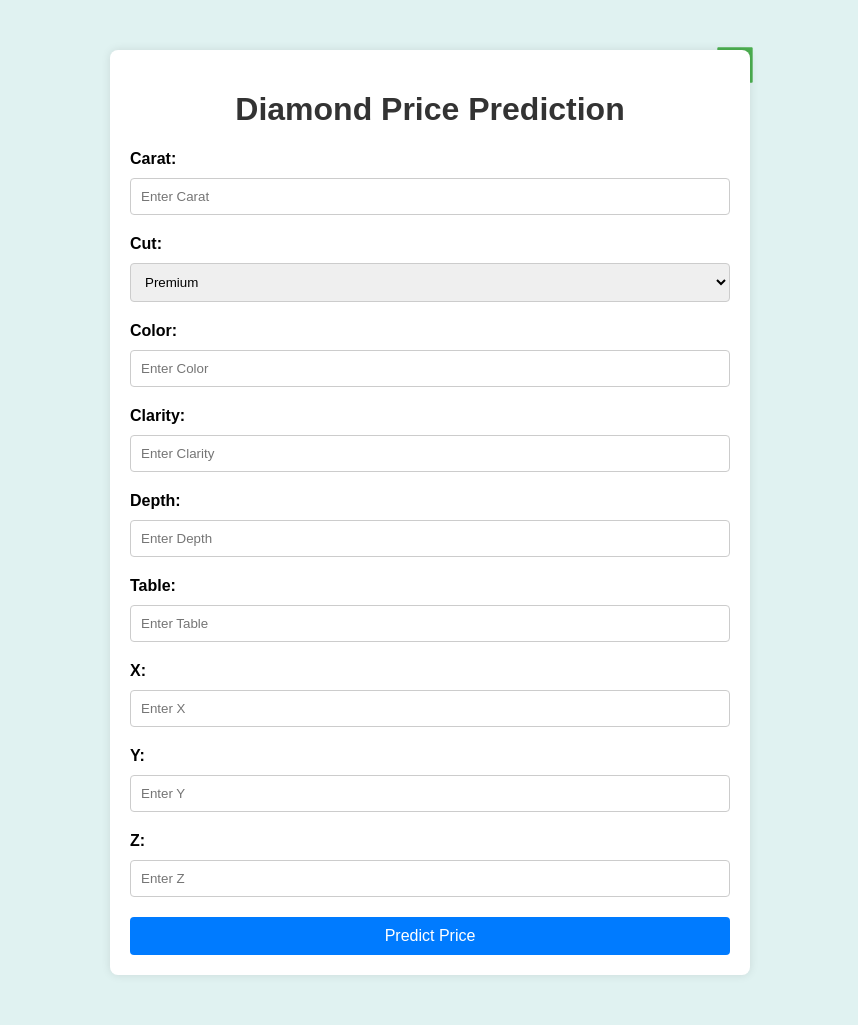
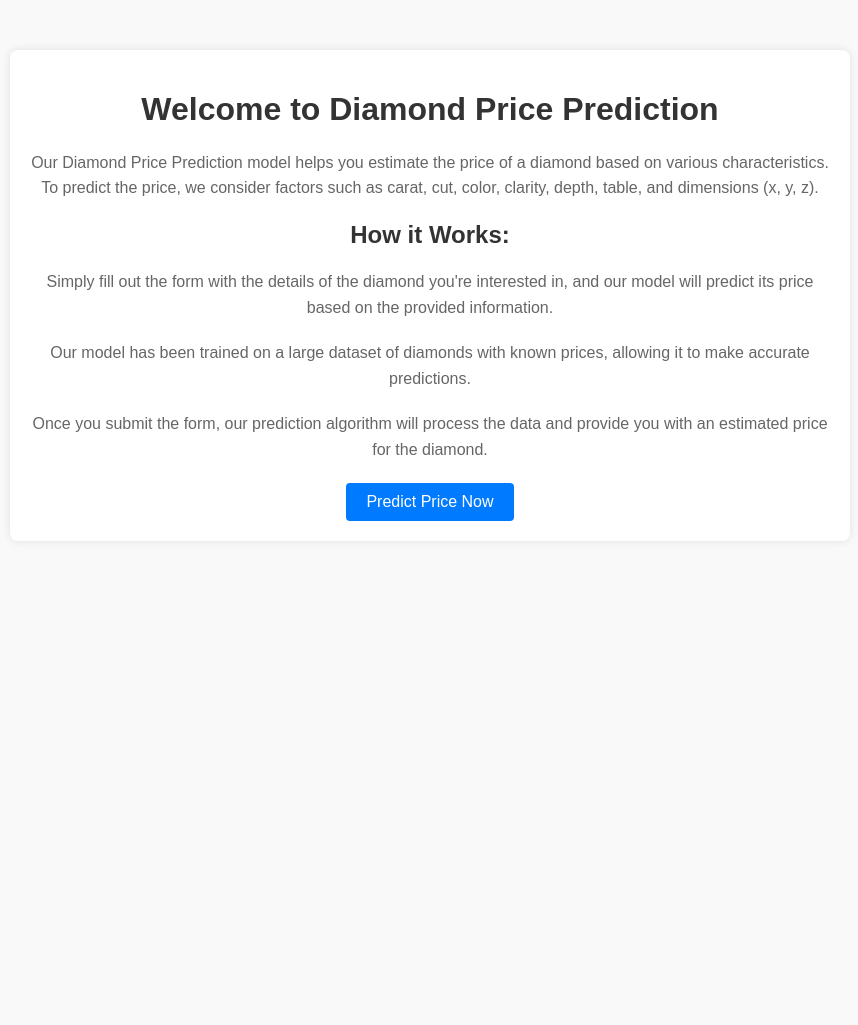
Before and after one commit to Kashi2723/diamond_prediction, a Flask app: page / in a window 1280 px wide. Shown: the whole page, without its empty margins (210-1068 px from the left). After the commit the page ends 521 px from the top, so only its background shows below. Run offline with Flask 3, Linux system fonts and the light colour scheme.

Commit message:
updated the index

```diff
--- a/templates/index.html
+++ b/templates/index.html
@@ -3,152 +3,55 @@
 <head>
     <meta charset="UTF-8">
     <meta name="viewport" content="width=device-width, initial-scale=1.0">
-    <title>Diamond Price Prediction</title>
+    <title>Diamond Price Prediction - Home</title>
     <style>
         body {
             font-family: Arial, sans-serif;
             margin: 0;
             padding: 0;
-            background-color: #e0f2f1; /* Light blue background */
+            background-color: #f9f9f9;
         }
         .container {
-            max-width: 600px;
+            max-width: 800px;
             margin: 50px auto;
             padding: 20px;
             background-color: #fff;
             border-radius: 8px;
             box-shadow: 0 0 10px rgba(0, 0, 0, 0.1);
-            position: relative; /* To position diamond shapes */
+            text-align: center;
         }
-        h1 {
-            text-align: center;
+        h1, h2 {
             color: #333;
         }
-        label {
-            display: block;
-            margin-bottom: 10px;
-            font-weight: bold;
+        p {
+            color: #666;
+            line-height: 1.6;
+            margin-bottom: 20px;
         }
-        input[type="text"], select {
-            width: 100%;
-            padding: 10px;
-            margin-bottom: 20px;
-            border: 1px solid #ccc;
-            border-radius: 4px;
-            box-sizing: border-box;
-        }
-        input[type="submit"] {
-            width: 100%;
-            padding: 10px;
+        button {
+            padding: 10px 20px;
             background-color: #007bff;
             color: #fff;
             border: none;
             border-radius: 4px;
             cursor: pointer;
             font-size: 16px;
+            transition: background-color 0.3s;
         }
-        input[type="submit"]:hover {
+        button:hover {
             background-color: #0056b3;
-        }
-        /* Diamond shape styles */
-        .diamond {
-            position: absolute;
-            top: -10px;
-            right: -10px;
-            width: 50px;
-            height: 50px;
-            background-color: #4caf50;
-            clip-path: polygon(50% 0%, 100% 50%, 50% 100%, 0% 50%);
-            transform: rotate(45deg);
-            z-index: -1; /* Behind the container */
-        }
-        .diamond::after {
-            content: "";
-            position: absolute;
-            top: 50%;
-            left: 50%;
-            width: 20px;
-            height: 20px;
-            background-color: inherit;
-            transform: translate(-50%, -50%) rotate(45deg);
         }
     </style>
 </head>
 <body>
     <div class="container">
-        <div class="diamond"></div> <!-- Diamond shape -->
-        <h1>Diamond Price Prediction</h1>
-        <form id="diamondForm">
-            <label for="carat">Carat:</label>
-            <input type="text" id="carat" name="carat" placeholder="Enter Carat">
-
-            <label for="cut">Cut:</label>
-            <select id="cut" name="cut">
-                <option value="Premium">Premium</option>
-                <option value="Very Good">Very Good</option>
-                <option value="Ideal">Ideal</option>
-                <option value="Good">Good</option>
-                <option value="Fair">Fair</option>
-            </select>
-
-            <label for="color">Color:</label>
-            <input type="text" id="color" name="color" placeholder="Enter Color">
-
-            <label for="clarity">Clarity:</label>
-            <input type="text" id="clarity" name="clarity" placeholder="Enter Clarity">
-
-            <label for="depth">Depth:</label>
-            <input type="text" id="depth" name="depth" placeholder="Enter Depth">
-
-            <label for="table">Table:</label>
-            <input type="text" id="table" name="table" placeholder="Enter Table">
-
-            <label for="x">X:</label>
-            <input type="text" id="x" name="x" placeholder="Enter X">
-
-            <label for="y">Y:</label>
-            <input type="text" id="y" name="y" placeholder="Enter Y">
-
-            <label for="z">Z:</label>
-            <input type="text" id="z" name="z" placeholder="Enter Z">
-
-            <input type="submit" value="Predict Price">
-        </form>
+        <h1>Welcome to Diamond Price Prediction</h1>
+        <p>Our Diamond Price Prediction model helps you estimate the price of a diamond based on various characteristics. To predict the price, we consider factors such as carat, cut, color, clarity, depth, table, and dimensions (x, y, z).</p>
+        <h2>How it Works:</h2>
+        <p>Simply fill out the form with the details of the diamond you're interested in, and our model will predict its price based on the provided information.</p>
+        <p>Our model has been trained on a large dataset of diamonds with known prices, allowing it to make accurate predictions.</p>
+        <p>Once you submit the form, our prediction algorithm will process the data and provide you with an estimated price for the diamond.</p>
+        <button onclick="window.location.href='/predict'">Predict Price Now</button>
     </div>
-
-    <!-- JavaScript for handling form submission and prediction -->
-    <script>
-        document.getElementById('diamondForm').addEventListener('submit', function(event) {
-            event.preventDefault();
-
-            // Collect input values
-            var carat = parseFloat(document.getElementById('carat').value);
-            var cut = document.getElementById('cut').value;
-            var color = document.getElementById('color').value;
-            var clarity = document.getElementById('clarity').value;
-            var depth = parseFloat(document.getElementById('depth').value);
-            var table = parseFloat(document.getElementById('table').value);
-            var x = parseFloat(document.getElementById('x').value);
-            var y = parseFloat(document.getElementById('y').value);
-            var z = parseFloat(document.getElementById('z').value);
-
-            // Here you can implement your prediction algorithm
-            // For now, let's just log the input values
-            console.log("Input Values:");
-            console.log("Carat:", carat);
-            console.log("Cut:", cut);
-            console.log("Color:", color);
-            console.log("Clarity:", clarity);
-            console.log("Depth:", depth);
-            console.log("Table:", table);
-            console.log("X:", x);
-            console.log("Y:", y);
-            console.log("Z:", z);
-
-            // Here you can send the data to your server for prediction
-            // You can use AJAX or fetch API to send the data to your backend
-            // Once you receive the prediction, you can display it to the user
-        });
-    </script>
 </body>
 </html>
```
